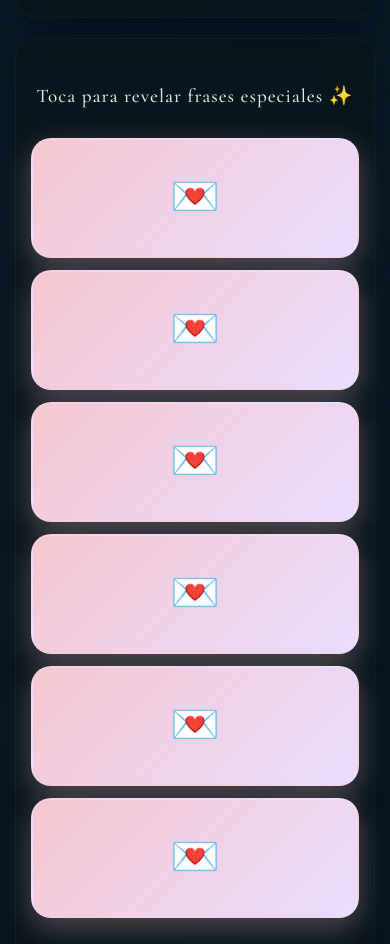
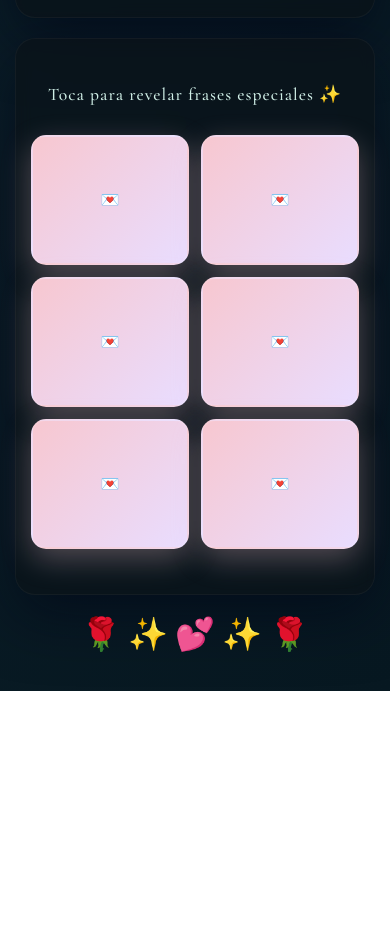
Before and after one commit to Jaryhh/yohanna, a plain HTML site: page index.html in a window 390 px wide. Shown: the part 4298-5242 px from the top of the page. After the commit the page ends 4989 px from the top, so only its background shows below. Drawn offline with nearby package versions, Linux system fonts and the light colour scheme.

Commit message:
Update styles.css

```diff
--- a/css/styles.css
+++ b/css/styles.css
@@ -391,16 +391,19 @@ body {
 
 .hidden-phrases-container {
     display: grid;
-    grid-template-columns: repeat(auto-fit, minmax(200px, 1fr));
+    grid-template-columns: repeat(auto-fit, minmax(180px, 1fr));
     gap: 20px;
     margin-top: 30px;
 }
 
 .hidden-phrase {
     position: relative;
-    height: 150px;
+    height: 160px;
     cursor: pointer;
-    perspective: 1000px;
+    user-select: none;
+    -webkit-user-select: none;
+    -moz-user-select: none;
+    -ms-user-select: none;
 }
 
 .phrase-cover,
@@ -412,8 +415,8 @@ body {
     align-items: center;
     justify-content: center;
     border-radius: 20px;
-    transition: all 0.6s cubic-bezier(0.68, -0.55, 0.265, 1.55);
     padding: 20px;
+    transition: opacity 0.5s ease, transform 0.5s ease;
 }
 
 .phrase-cover {
@@ -423,6 +426,8 @@ body {
     border: 2px solid rgba(255, 255, 255, 0.1);
     z-index: 2;
     backdrop-filter: blur(8px);
+    opacity: 1;
+    transform: scale(1);
 }
 
 .phrase-content {
@@ -436,18 +441,20 @@ body {
     border: 2px solid var(--accent-mint);
     box-shadow: 0 10px 30px rgba(207, 238, 230, 0.2), inset 0 0 20px rgba(207, 238, 230, 0.05);
     z-index: 1;
-    transform: rotateY(90deg);
+    transform: scale(0.8);
+    pointer-events: none;
 }
 
 .hidden-phrase.revealed .phrase-cover {
     opacity: 0;
-    transform: rotateY(-90deg);
+    transform: scale(0.8);
     z-index: 1;
+    pointer-events: none;
 }
 
 .hidden-phrase.revealed .phrase-content {
     opacity: 1;
-    transform: rotateY(0deg);
+    transform: scale(1);
     z-index: 2;
 }
 
@@ -464,35 +471,41 @@ body {
         height: 140px;
     }
 
+    .phrase-cover {
+        font-size: 3rem;
+    }
+
     .phrase-cover,
     .phrase-content {
-        font-size: 1.1rem;
+        font-size: 1.05rem;
         padding: 15px;
-    }
-
-    .phrase-cover {
-        font-size: 3rem;
     }
 }
 
 @media (max-width: 480px) {
     .hidden-phrases-container {
-        grid-template-columns: 1fr;
+        grid-template-columns: repeat(2, 1fr);
         gap: 12px;
     }
 
     .hidden-phrase {
-        height: 120px;
+        height: 130px;
+    }
+
+    .phrase-cover {
+        font-size: 2.5rem;
     }
 
     .phrase-cover,
     .phrase-content {
-        font-size: 1rem;
+        font-size: 0.95rem;
         padding: 12px;
+        border-radius: 15px;
     }
 
-    .phrase-cover {
-        font-size: 2.5rem;
+    .tap-instruction {
+        font-size: 1.1rem;
+        margin-bottom: 20px;
     }
 }
 
```
